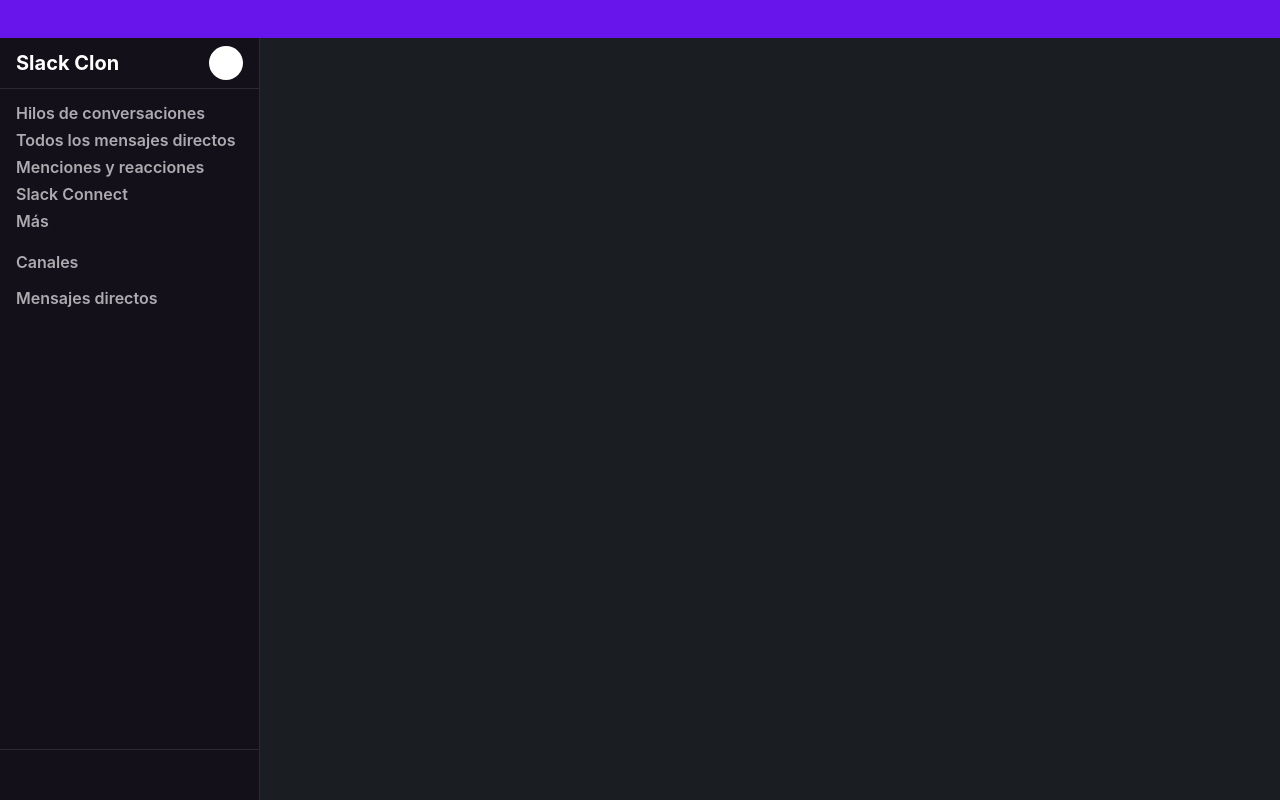
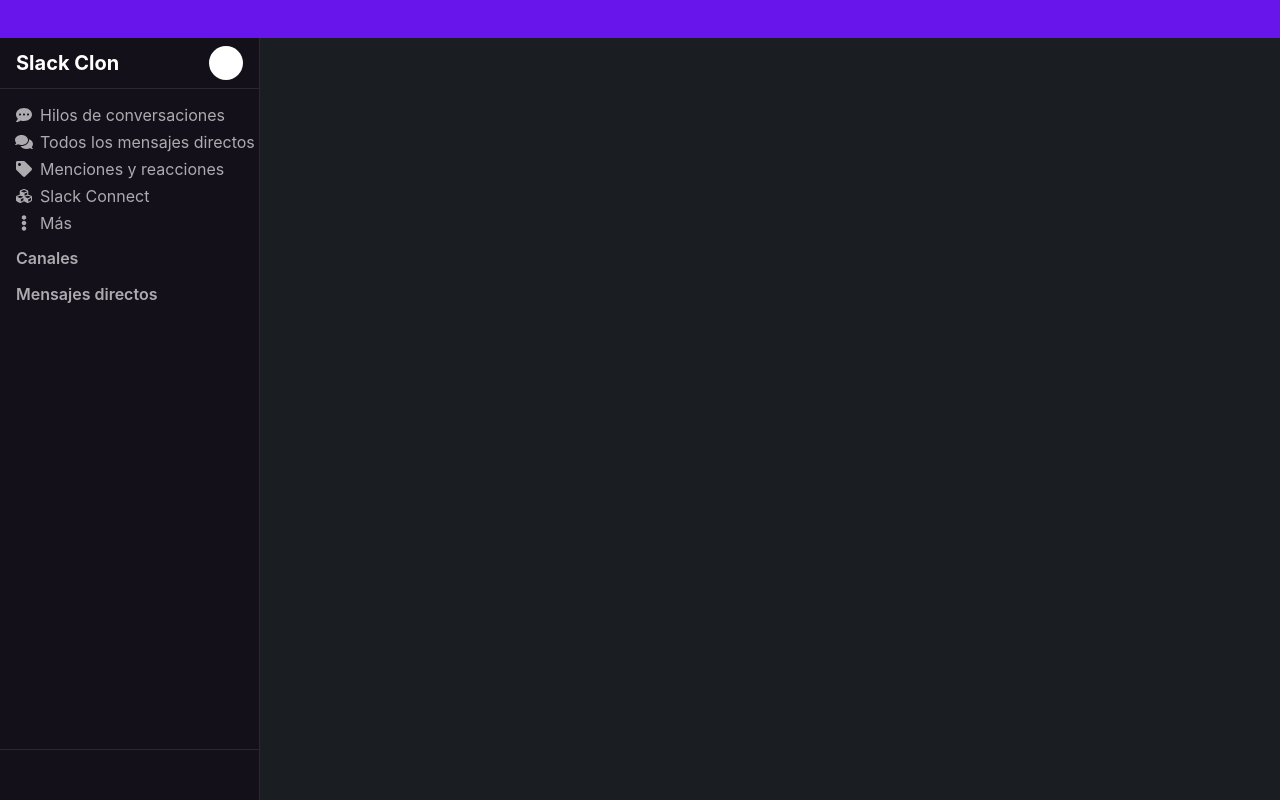
Before and after one commit to leitolima/slack-clon-frontend, a React (Create React App) app: page / in a window 1280 px wide. Built offline with nearby package versions, Linux system fonts and the light colour scheme.

Commit message:
Font Awesome and icons for options

```diff
--- a/package.json
+++ b/package.json
@@ -3,6 +3,9 @@
   "version": "0.1.0",
   "private": true,
   "dependencies": {
+    "@fortawesome/fontawesome-svg-core": "^1.2.36",
+    "@fortawesome/free-solid-svg-icons": "^5.15.4",
+    "@fortawesome/react-fontawesome": "^0.1.15",
     "@testing-library/jest-dom": "^5.11.4",
     "@testing-library/react": "^11.1.0",
     "@testing-library/user-event": "^12.1.10",
--- a/src/components/Aside/Main/Channels/styles.js
+++ b/src/components/Aside/Main/Channels/styles.js
@@ -3,6 +3,7 @@
 export const Container = styled.div`
     display: flex;
     flex-direction: column;
+    padding-left: 16px;
 `;
 
 export const TitleContainer = styled.div`
--- a/src/components/Aside/Main/DirectMessages/styles.js
+++ b/src/components/Aside/Main/DirectMessages/styles.js
@@ -3,6 +3,7 @@
 export const Container = styled.div`
     display: flex;
     flex-direction: column;
+    padding-left: 16px;
 `;
 
 export const TitleContainer = styled.div`
--- /dev/null
+++ b/src/components/Aside/Main/Options/constants.js
@@ -0,0 +1,17 @@
+import { FontAwesomeIcon } from '@fortawesome/react-fontawesome';
+import {
+    faComments,
+    faCommentDots,
+    faTag,
+    faEllipsisV,
+    faCubes,
+} from '@fortawesome/free-solid-svg-icons';
+
+
+export const items = [
+    { text: 'Hilos de conversaciones', Component: <FontAwesomeIcon icon={faCommentDots}/> },
+    { text: 'Todos los mensajes directos', Component: <FontAwesomeIcon icon={faComments}/> },
+    { text: 'Menciones y reacciones', Component: <FontAwesomeIcon icon={faTag}/> },
+    { text: 'Slack Connect', Component: <FontAwesomeIcon icon={faCubes}/> },
+    { text: 'Más', Component: <FontAwesomeIcon icon={faEllipsisV}/> },
+]
--- a/src/components/Aside/Main/Options/index.js
+++ b/src/components/Aside/Main/Options/index.js
@@ -3,16 +3,23 @@
 import {
     List,
     ListItem,
+    IconContainer,
 } from './styles';
+import { items } from './constants';
 
 const Options = () => {
     return (
         <List>
-            <ListItem>Hilos de conversaciones</ListItem>
-            <ListItem>Todos los mensajes directos</ListItem>
-            <ListItem>Menciones y reacciones</ListItem>
-            <ListItem>Slack Connect</ListItem>
-            <ListItem>Más</ListItem>
+            {
+                items.map(({ Component, text }, i) => (
+                    <ListItem key={i}>
+                        <IconContainer>
+                            { Component }
+                        </IconContainer>
+                        { text }
+                    </ListItem>
+                ))
+            }
         </List>
     )
 }
--- a/src/components/Aside/Main/Options/styles.js
+++ b/src/components/Aside/Main/Options/styles.js
@@ -5,12 +5,27 @@
     display: flex;
     flex-direction: column;
     padding: 0;
-    margin: 14px 0px;
+    margin: 12px 0px;
 `;
 
 export const ListItem = styled.li`
-    font-weight: 600;
+    font-weight: 400;
     font-size: 16px;
-    margin-bottom: 7px;
+    padding-top: 3.5px;
+    padding-bottom: 3.5px;
+    display: flex;
+    align-items: center;
+    cursor: pointer;
+    padding-left: 16px;
     color: ${p => p.theme.colors['dark']['sidebar-text']};
+    &:hover {
+        background-color: ${p => p.theme.colors['violet']['sidebar-item-hover']};
+    }
 `;
+
+export const IconContainer = styled.div`
+    width: 16px;
+    display: flex;
+    margin-right: 8px;
+    justify-content: center;
+`;
--- a/src/components/Aside/Main/styles.js
+++ b/src/components/Aside/Main/styles.js
@@ -2,5 +2,4 @@
 
 export const Container = styled.div`
     flex-grow: 1;
-    padding-left: 16px;
 `;
--- a/src/styles/theme.js
+++ b/src/styles/theme.js
@@ -9,6 +9,7 @@
             'main': '#6715eb',
             'border': '#2c2831',
             'sidebar-background': '#14101A',
+            'sidebar-item-hover': '#241D2E',
             'input-background': 'rgba(255, 255, 255, 0.2)',
         }
     }
```
Also changed, not shown: 1 other file (tests, documents, lock files or other folders).
